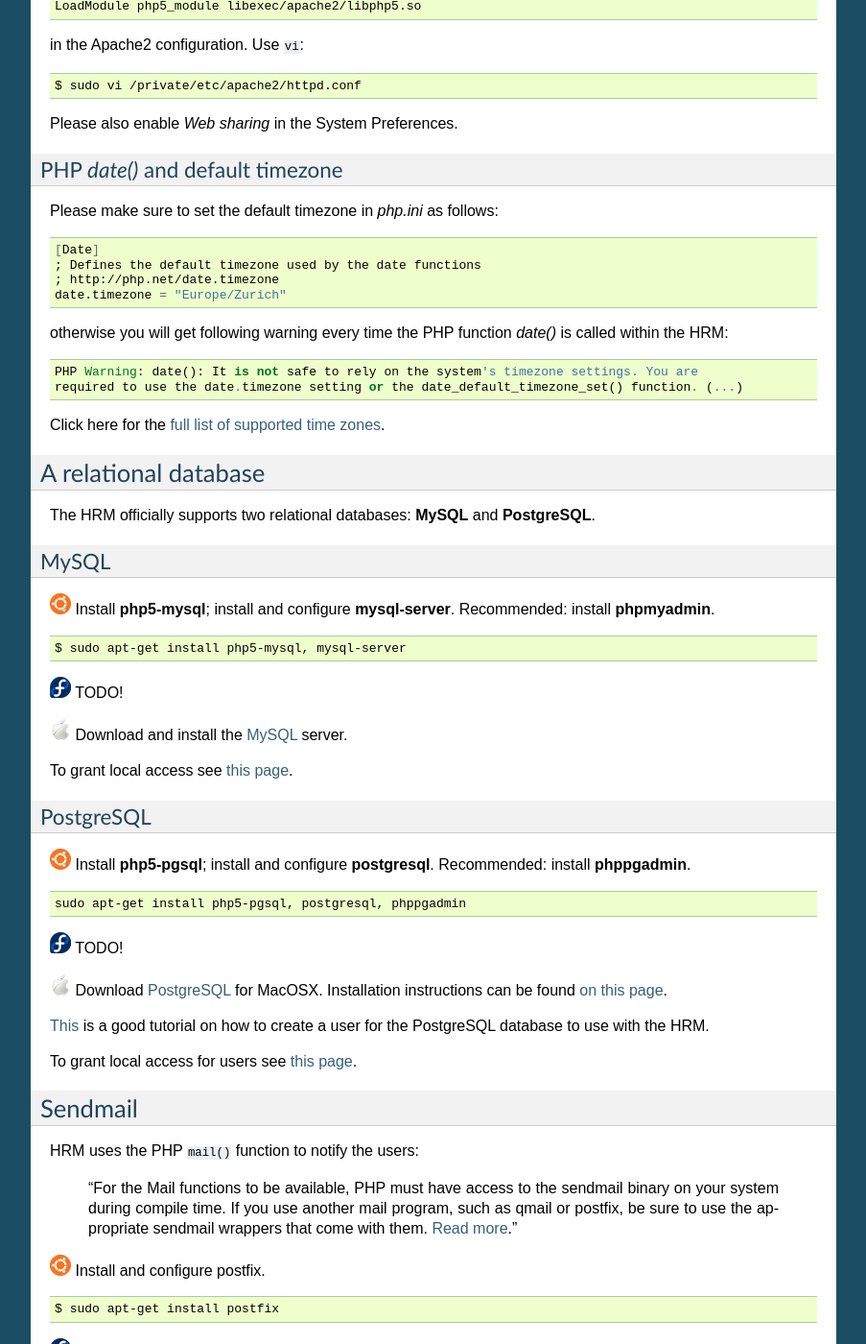
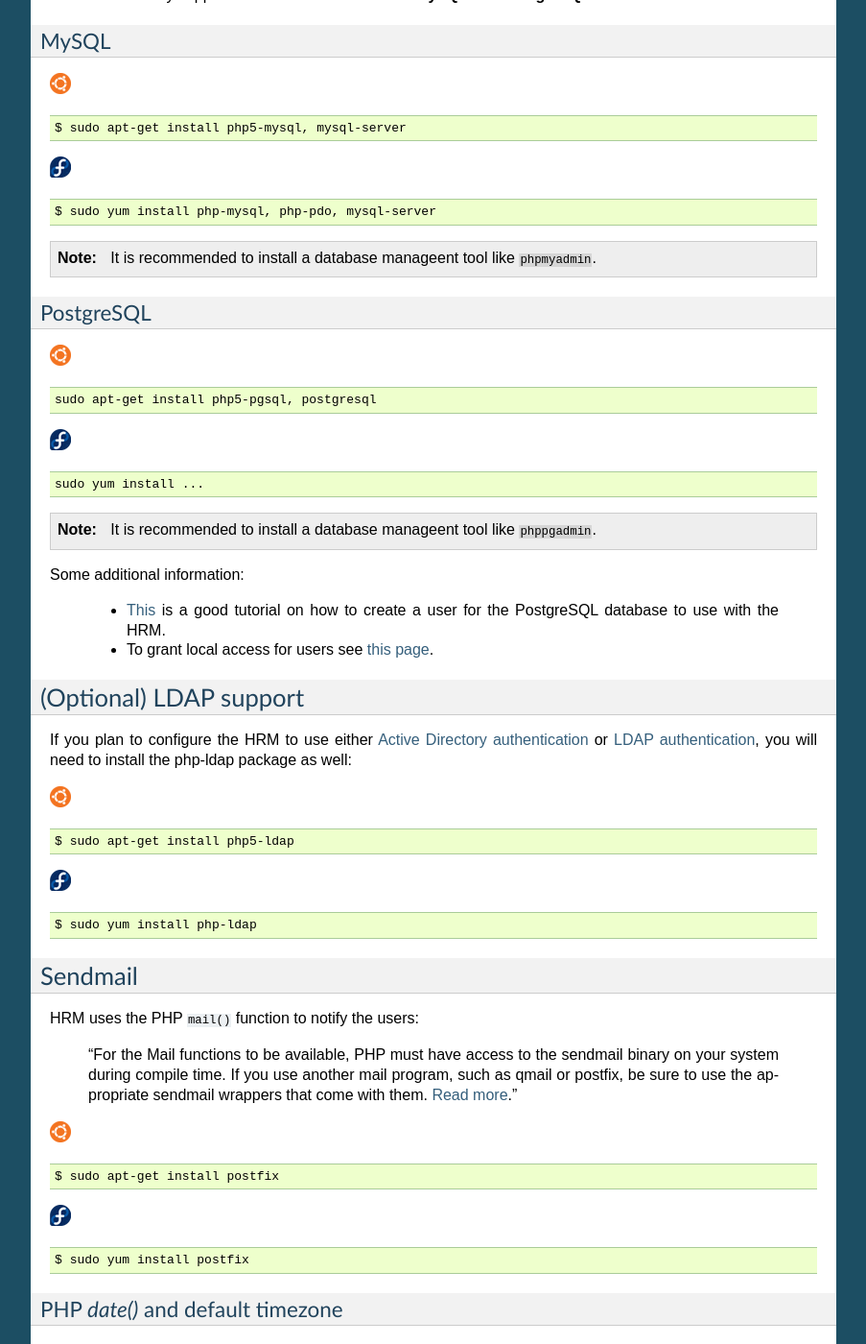
Before and after one commit to aarpon/hrm_docs, a Sphinx documentation site: the page built from docs/prerequisites.rst, in a window 1280 px wide and 1400 px high, scrolled down 1827 px. Shown: the whole window at 96% size, without its empty margins (198-1101 px from the left). Built offline with Sphinx 7.4.7, drawn with Linux system fonts in a browser that asks for light colours; some of the changed text lies outside the part shown.

Commit message:
Removed references to Mac OS X from prerequisites and added Fedora details.

```diff
--- a/docs/activedir_auth.rst
+++ b/docs/activedir_auth.rst
@@ -1,5 +1,9 @@
 .. include:: global_directives.inc
+
+.. _activedir_auth:
 
 *******************************
 Active Directory authentication
 *******************************
+
+Will follow soon.
--- a/docs/ldap_auth.rst
+++ b/docs/ldap_auth.rst
@@ -1,5 +1,9 @@
 .. include:: global_directives.inc
+
+.. _ldap_auth:
 
 *******************
 LDAP authentication
 *******************
+
+Will follow soon.
--- a/docs/manual_install.rst
+++ b/docs/manual_install.rst
@@ -12,3 +12,4 @@
    prerequisites
    install
    configure
+   configure_multi
--- a/docs/prerequisites.rst
+++ b/docs/prerequisites.rst
@@ -12,11 +12,11 @@
 Operating system
 ================
 
-The HRM should work on any recent Linux distribution, but in the bulk of this documentation we will explicitly address |ubuntu| **Ubuntu**. However, since we are planning to extend support to other distributions, additional information will incrementally appear over time. In the following you will already find some sections specific to |fedora| **Fedora** (that will apply to **RHEL** and **CentOS**).
+The HRM should work on any recent Linux distribution, but we only support |ubuntu| **Ubuntu** (with its derivatives) and |fedora| **Fedora** (that will apply to **RHEL** and **CentOS**). Distribution-specific differences are marked in the following with the corresponding distribution logos.
 
 .. warning::
 
-    Please notice that with release 3.1, we drop support for |macosx| **Mac OS X**. HRM 3.0 is still known to work on Mac OS X from 10.5 (Leopard) onward, but no effort will be made to make future versions of the HRM compatible with Mac OS X. Also notice that the HRM was never tested on Mavericks.
+    Please notice that with release 3.1, we drop support for |macosx| **Mac OS X**. HRM 3.0 is still known to work on Mac OS X from 10.5 (Leopard) onward, but no effort will be made to make future versions of the HRM compatible with Mac OS X. Also notice that the HRM was never tested on Mavericks. For reference, see `the old documentation <http://huygens-rm.org/home/?q=node/16>`_.
 
 Huygens Core
 ============
@@ -30,15 +30,25 @@
 Apache2 web server
 ==================
 
-|ubuntu| Install **Apache2**
+|ubuntu|
 
-|macosx| The Apache2 web server is installed by default in Mac OS X. Please enable *Web sharing* in the System Preferences.
+.. code-block:: sh
+
+    $ sudo apt-get install apache2
+
+|fedora|
+
+.. code-block:: sh
+
+    $ sudo yum install httpd
 
 Web pages can be installed globally or per-user.
 
-|ubuntu| The Apache2 global document root is ``/var/www``, or ``/var/www/html`` in more rectent versions. Users can put their pages in ``~/public_html``.
+|ubuntu| The Apache2 global document root is ``/var/www``, or ``/var/www/html`` in more recent versions (14.04 LTS and newer).
 
-|macosx| The Apache2 global document root is ``/Library/WebServer/Documents`` (although it may vary). Users can put their pages in ``~/Sites``.
+|fedora| The Apache2 global document root is ``/var/www/html``.
+
+If you plan to install the HRM in a specific user directory, use ``/home/<hrm_user>/public_html``.
 
 Apache2 access handling
 -----------------------
@@ -58,35 +68,105 @@
 
     Minimum required PHP version is **5.2**.
 
-|ubuntu| Install **libapache2-mod-php5**; **php5**; **php5-cli**; **php5-common**; **php5-mysql** (if you plan to use MySQL) or **php5-pgsql** (if you plan to use PostgreSQL; see also below); **php5-ldap** (optional, if you plan to use user authentication against LDAP or Microsoft's Active Directory).
-
-Example (with MySQL):
+|ubuntu|
 
 .. code-block:: sh
 
-    $ sudo apt-get install libapache2-mod-php5, php5, php5-cli, php5-common, php5-mysql, php5-ldap
+    $ sudo apt-get install libapache2-mod-php5, php5, php5-cli, php5-common, php5-json
 
-|fedora| Install **php**; **php-cli**; **php-common**; **php-mysql** (if you plan to use MySQL) or **php-pgsql** (if you plan to use PostgreSQL; see also below); **php-process**; **php-pdo**; **php-ldap** (optional, if you plan to use user authentication against LDAP or Microsoft's Active Directory).
+.. note::
 
-Example (with MySQL):
+    JSON support for PHP was moved into a separate package ``php5-json`` in Ubuntu 14.04LTS; in older versions, JSON support is part of the core php5 package.
+
+|fedora|
 
 .. code-block:: sh
 
-    $ sudo yum install php, php-cli, php-common, php-mysql, php-process, php-pdo, php-ldap
+    $ sudo yum install php, php-cli, php-common, php-process, php-json
 
-|macosx| The PHP 5 module for Apache2 and the PHP 5 command line interpreter are installed by default in Mac OS X. The PHP 5 module must be activated, though; uncomment the line:
+A relational database
+=====================
+
+The HRM officially supports two relational databases: **MySQL** and **PostgreSQL**.
+
+MySQL
+-----
+
+|ubuntu|
 
 .. code-block:: sh
 
-    LoadModule php5_module libexec/apache2/libphp5.so
+    $ sudo apt-get install php5-mysql, mysql-server
 
-in the Apache2 configuration. Use ``vi``:
+|fedora|
 
 .. code-block:: sh
 
-    $ sudo vi /private/etc/apache2/httpd.conf
+    $ sudo yum install php-mysql, php-pdo, mysql-server
 
-Please also enable *Web sharing* in the System Preferences.
+.. note::
+
+    It is recommended to install a database manageent tool like ``phpmyadmin``.
+
+PostgreSQL
+----------
+
+|ubuntu|
+
+.. code-block:: sh
+
+    sudo apt-get install php5-pgsql, postgresql
+
+|fedora|
+
+.. code-block:: sh
+
+    sudo yum install ...
+
+.. note::
+
+    It is recommended to install a database manageent tool like ``phppgadmin``.
+
+Some additional information:
+
+    * `This <http://www.cyberciti.biz/faq/howto-add-postgresql-user-account/>`_ is a good tutorial on how to create a user for the PostgreSQL database to use with the HRM.
+    * To grant local access for users see `this page <http://www.svi.nl/PostgreSQLlocalAccess>`_.
+
+(Optional) LDAP support
+=======================
+
+If you plan to configure the HRM to use either :ref:`activedir_auth` or :ref:`ldap_auth`, you will need to install the php-ldap package as well:
+
+|ubuntu|
+
+.. code-block:: sh
+
+    $ sudo apt-get install php5-ldap
+
+|fedora|
+
+.. code-block:: sh
+
+    $ sudo yum install php-ldap
+
+Sendmail
+========
+
+HRM uses the PHP ``mail()`` function to notify the users:
+
+    "For the Mail functions to be available, PHP must have access to the sendmail binary on your system during compile time. If you use another mail program, such as qmail or postfix, be sure to use the appropriate sendmail wrappers that come with them. `Read more <http://www.php.net/mail>`_."
+
+|ubuntu|
+
+.. code-block:: sh
+
+    $ sudo apt-get install postfix
+
+|fedora|
+
+.. code-block:: sh
+
+    $ sudo yum install postfix
 
 PHP `date()` and default timezone
 ---------------------------------
@@ -109,60 +189,6 @@
 
 Click here for the `full list of supported time zones <http://us2.php.net/manual/en/timezones.php>`_.
 
-A relational database
-=====================
-
-The HRM officially supports two relational databases: **MySQL** and **PostgreSQL**.
-
-MySQL
------
-
-|ubuntu| Install **php5-mysql**; install and configure **mysql-server**. Recommended: install **phpmyadmin**.
-
-.. code-block:: sh
-
-    $ sudo apt-get install php5-mysql, mysql-server
-
-|fedora| TODO!
-
-|macosx|  Download and install the `MySQL <http://dev.mysql.com/downloads/mysql/#downloads>`_ server.
-
-To grant local access see `this page <http://www.svi.nl/PostgreSQLlocalAccess>`_.
-
-PostgreSQL
-----------
-
-|ubuntu| Install **php5-pgsql**; install and configure **postgresql**. Recommended: install **phppgadmin**.
-
-.. code-block:: sh
-
-    sudo apt-get install php5-pgsql, postgresql, phppgadmin
-
-|fedora| TODO!
-
-|macosx| Download `PostgreSQL <http://www.enterprisedb.com/products-services-training/pgdownload#osx>`_ for MacOSX. Installation instructions can be found `on this page <http://www.enterprisedb.com/resources-community/pginst-guide>`_.
-
-`This <http://www.cyberciti.biz/faq/howto-add-postgresql-user-account/>`_ is a good tutorial on how to create a user for the PostgreSQL database to use with the HRM.
-
-To grant local access for users see `this page <http://www.svi.nl/PostgreSQLlocalAccess>`_.
-
-Sendmail
-========
-
-HRM uses the PHP ``mail()`` function to notify the users:
-
-    "For the Mail functions to be available, PHP must have access to the sendmail binary on your system during compile time. If you use another mail program, such as qmail or postfix, be sure to use the appropriate sendmail wrappers that come with them. `Read more <http://www.php.net/mail>`_."
-
-|ubuntu| Install and configure postfix.
-
-.. code-block:: sh
-
-    $ sudo apt-get install postfix
-
-|fedora| TODO!
-
-|macosx| mail works out of the box in Mac OS X.
-
 SSH
 ===
 
@@ -173,8 +199,14 @@
 
 The HRM compresses files to be downloaded (such as deconvolution results). Several options are possible (and more can be added in the configuration files), but by default the HRM uses ``zip``.
 
-|ubuntu| Install zip.
+|ubuntu|
 
-|fedora| TODO!
+.. code-block:: sh
 
-|macosX| zip is preinstalled.
+    $ sudo apt-get install zip
+
+|fedora|
+
+.. code-block:: sh
+
+    $ sudo yum install zip
```
Also changed, not shown: docs/configure_multi.rst (added, +9 -0 lines).
